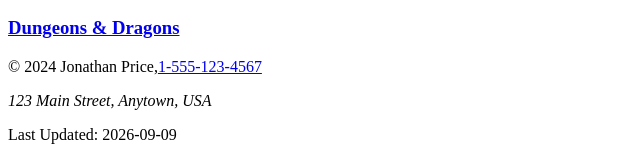
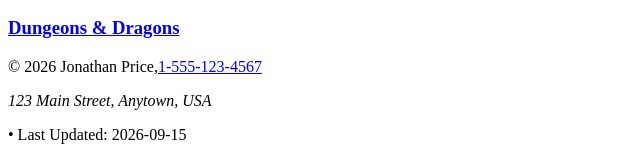
Before and after one commit to JonathanPriceUVU/dwdd1600, a plain HTML site: page 03hand-coding/index.html in a window 1280 px wide. Shown: the part 1861-2018 px from the top of the page, 0-640 px from the left. Drawn offline with Linux system fonts and the light colour scheme.

Commit message:
Add files via upload

```diff
--- a/03hand-coding/index.html
+++ b/03hand-coding/index.html
@@ -142,9 +142,9 @@
 </main>
 
 <footer>
-    <p>&copy; 2024 Jonathan Price,<a href="tel:15551234567">1-555-123-4567</a></p>
+    <p>&copy; 2026 Jonathan Price,<a href="tel:15551234567">1-555-123-4567</a></p>
     <address>123 Main Street, Anytown, USA</address>
-    <p>Last Updated: 2026-09-09</p>
+    <p>&bullet; Last Updated: 2026-09-15</p>
 
 </footer>
 </body>
```
Also changed, not shown: 03hand-coding/level.html (+2 -2 lines).
